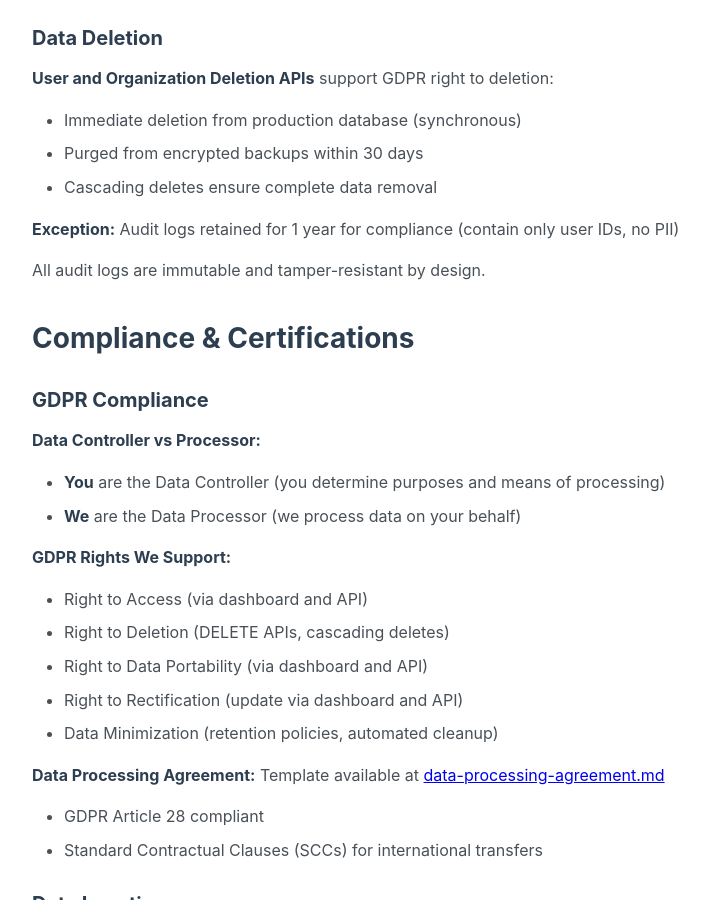
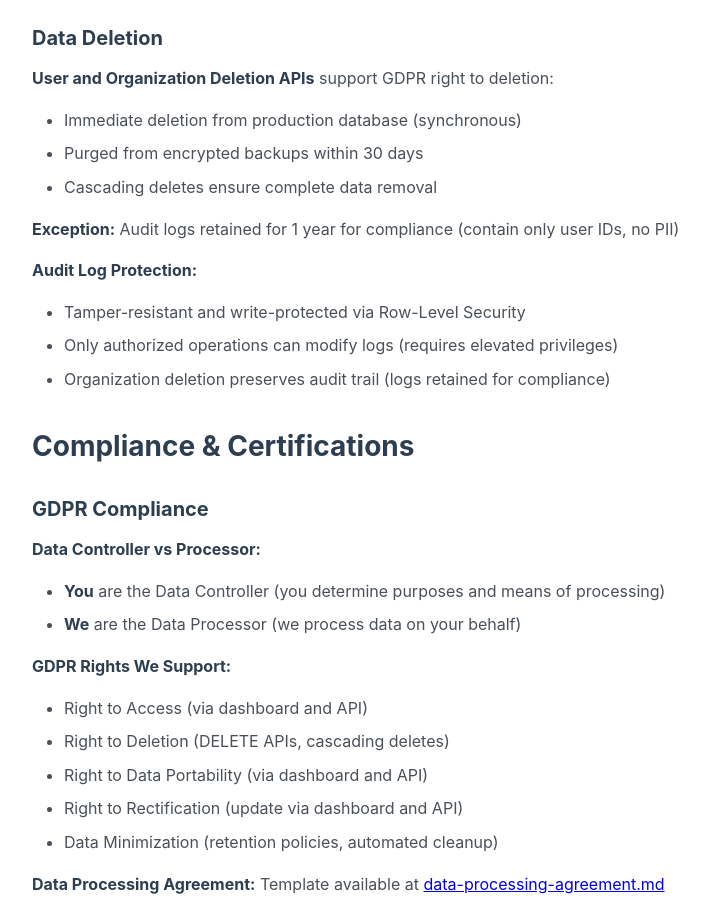
Before and after one commit to LogicNodes/LogicNodes-Legal, a Jekyll site: the page built from en/security-architecture.md, in a window 1280 px wide and 900 px high, scrolled down 3237 px. Shown: the whole window, without its empty margins (76-785 px from the left). Built offline with Jekyll 4.4.1, drawn with Linux system fonts in a browser that asks for light colours.

Commit message:
Apply codebase verification corrections to security architecture
After comprehensive codebase analysis and external research, updated security architecture documentation to reflect actual implementation:

**High Priority Corrections:**

1. Encryption Algorithm Accuracy:
   - Vault secrets: Changed from AES-256-GCM to XChaCha20-Poly1305 (actual AEAD algorithm)
   - Added specific encryption details: Database (AES-256 via AWS RDS), Storage (AES-256 via S3)
   - Clarified backups stored in same region (not separate region)

2. Key Management Reality:
   - Removed AWS KMS claims (not used - Supabase manages keys internally)
   - Updated to reflect infrastructure-managed keys with transparent rotation
   - Added note that customer-managed keys require self-hosted deployment

**Medium Priority Clarifications:**

3. Audit Logging Scope:
   - Changed vague "configuration changes" to specific "partner security configuration"
   - Clarified what actually gets logged (public key updates, API key operations)

4. Audit Log Protection:
   - Updated "immutable" claim to accurate "tamper-resistant via RLS"
   - Explained user-level write-protection with service role access for cleanup
   - Added detail about 1-year retention with monthly automated cleanup

**Low Priority Improvements:**

5. Organization Stats API:
   - Changed vague "recent activity" to specific fields returned
   - Now lists: user_count, recent_runs_30d, is_shadow, retention_period_days

**Verified Accurate (No Changes):**
- Access token 1-hour expiration ✅
- Bcrypt work factor 12+ for API keys ✅
- API key invalidation on new generation ✅
- last_used_at tracking ✅
- Audit log API endpoint ✅
- HTTPS enforcement ✅
- TLS 1.2+ minimum ✅

All changes based on direct code evidence, Supabase maintainer responses, and platform documentation verification.

🤖 Generated with [Claude Code](https://claude.com/claude-code)

Co-Authored-By: Claude <noreply@anthropic.com>

```diff
--- a/en/security-architecture.md
+++ b/en/security-architecture.md
@@ -119,7 +119,10 @@ Your data is completely isolated from other organizations through multiple secur
 
 **Exception:** Audit logs retained for 1 year for compliance (contain only user IDs, no PII)
 
-All audit logs are immutable and tamper-resistant by design.
+**Audit Log Protection:**
+- Tamper-resistant and write-protected via Row-Level Security
+- Only authorized operations can modify logs (requires elevated privileges)
+- Organization deletion preserves audit trail (logs retained for compliance)
 
 ## Compliance & Certifications
 
```
